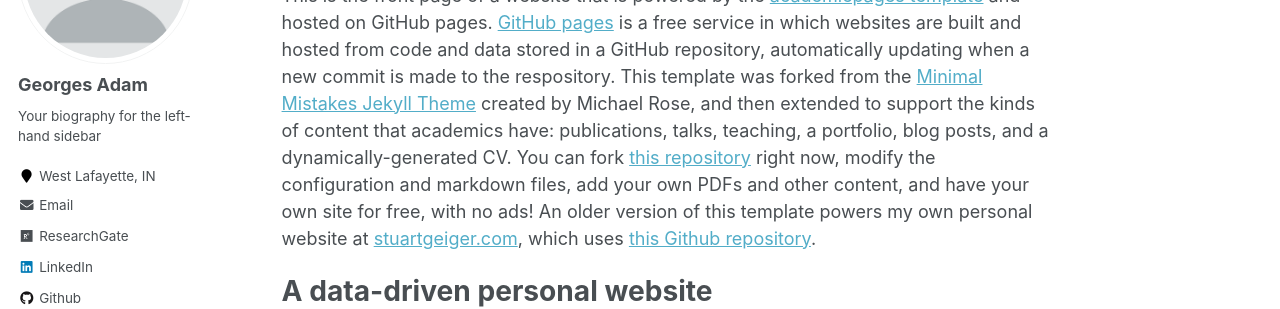
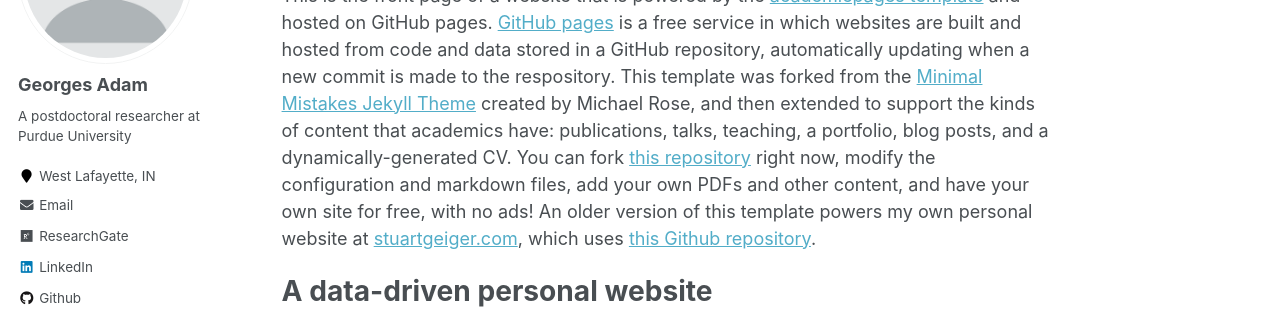
Before and after one commit to adamge95/adamge95.github.io, a Jekyll site: the page built from _pages/about.md, in a window 1280 px wide. Shown: the part 229-538 px from the top of the page. Built offline with Jekyll 4.4.1, drawn with Linux system fonts in a browser that asks for light colours; some web fonts are replaced.

Commit message:
update bio

```diff
--- a/_config.yml
+++ b/_config.yml
@@ -82,7 +82,7 @@
 author:
   name             : "Georges Adam"
   avatar           : "profile.png"
-  bio              : "Your biography for the left-hand sidebar"
+  bio              : "A postdoctoral researcher at Purdue University"
   location         : "West Lafayette, IN"
   employer         :
   pubmed           : #"https://www.ncbi.nlm.nih.gov/pubmed/?term=john+snow"
```
